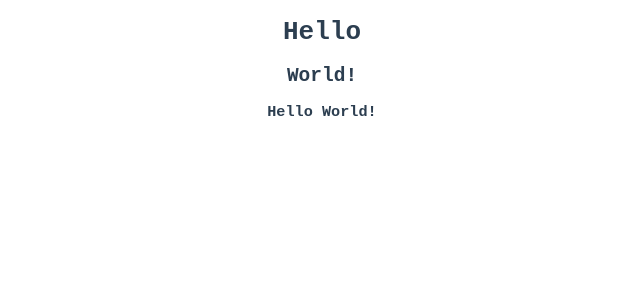
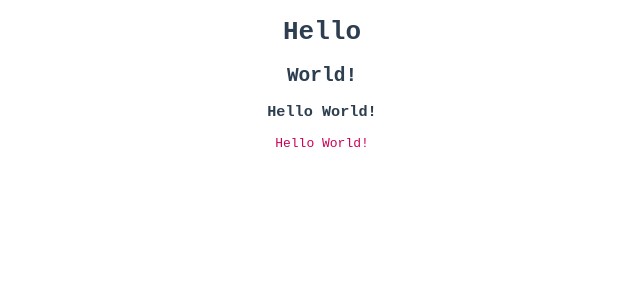
Before and after one commit to divineLush/vue-components, a Vue app: page / in a window 1280 px wide. Shown: the top 300 px of the page, without its empty margins (318-958 px from the left). Built offline with nearby package versions, Linux system fonts and the light colour scheme.

Commit message:
basic components

```diff
--- a/src/App.vue
+++ b/src/App.vue
@@ -3,11 +3,18 @@
   <h1>Hello</h1>
   <h2>World!</h2>
   <h3>{{ msg }}</h3>
+  <AppGreeting greeting="Hello World!" />
 </template>
 
 <script>
+import AppGreeting from "./components/AppGreeting.vue";
+
 export default {
   name: "App",
+
+  components: {
+    AppGreeting
+  },
 
   data() {
     return {
--- /dev/null
+++ b/src/components/AppGreeting.vue
@@ -0,0 +1,24 @@
+<template>
+  <p class="greeting">{{ greeting }}</p>
+</template>
+
+<script>
+export default {
+  name: "AppGreeting",
+
+  props: {
+    greeting: {
+      type: String,
+      required: true
+    }
+  }
+};
+</script>
+
+<style scoped>
+/* translates into .greeting[data-v-025ac30c] */
+/* as Vue adds data-v-025ac30c attribute to selected element */
+.greeting {
+  color: #ce0056;
+}
+</style>
--- a/src/main.js
+++ b/src/main.js
@@ -1,4 +1,10 @@
-import { createApp } from 'vue'
-import App from './App.vue'
+import { createApp } from "vue";
+import App from "./App.vue";
+// import AppGreeting from "./components/AppGreeting.vue";
 
-createApp(App).mount('#app')
+const vm = createApp(App);
+
+// register component globally
+// vm.component("AppGreeting", AppGreeting);
+
+vm.mount("#app");
```
